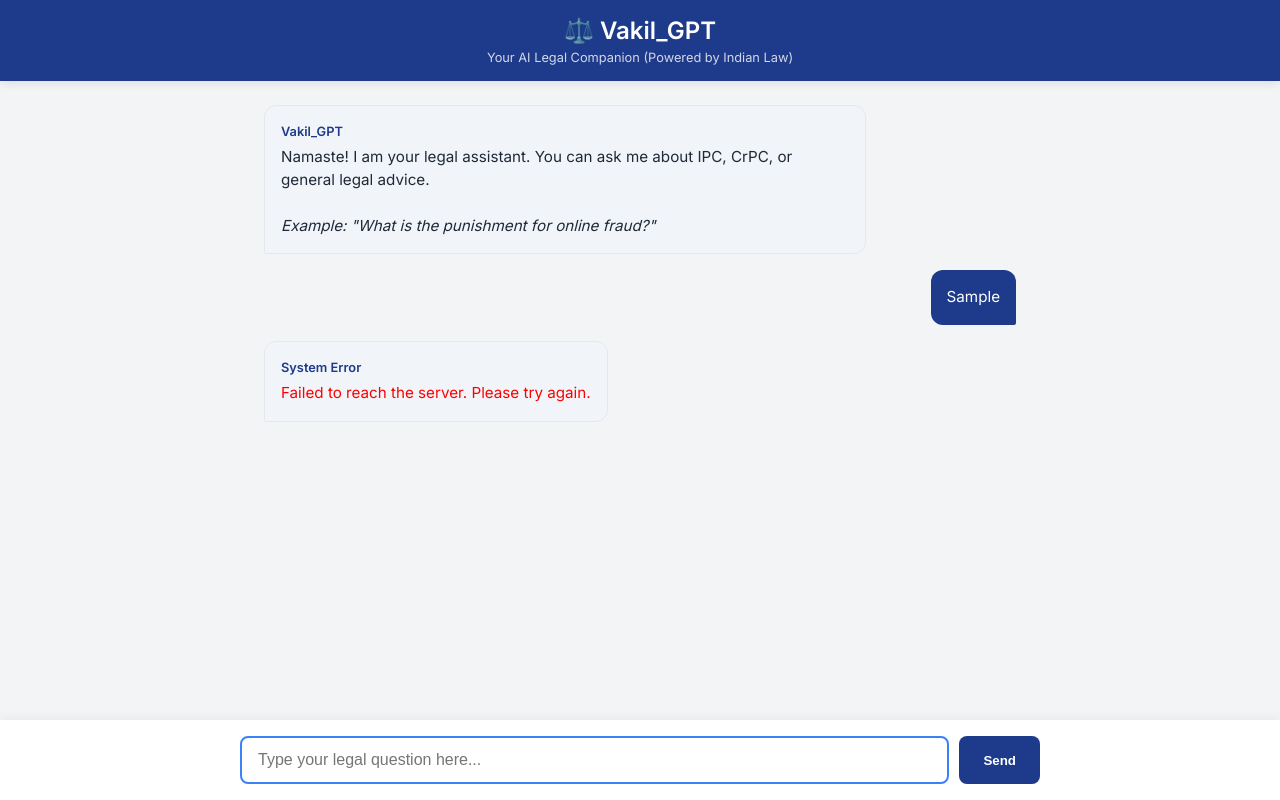
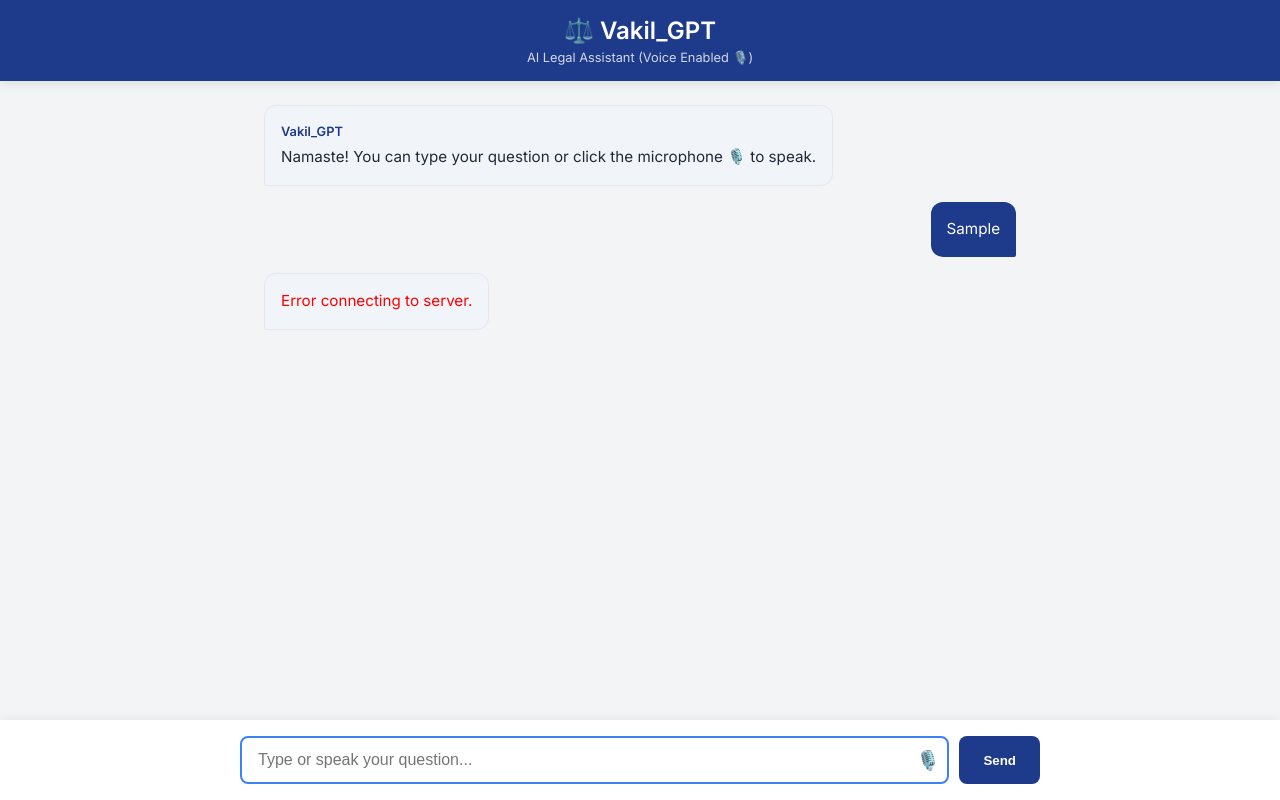
Before and after one commit to Jainankit1008/vakil-gpt, a website: page public/index.html in a window 1280 px wide. Both pictures are taken after typing "Sample" into the empty fields and a click on the button "Send". Drawn offline with Linux system fonts and the light colour scheme; no server answers.

Commit message:
Added Voice Recognition Feature

```diff
--- a/public/index.html
+++ b/public/index.html
@@ -3,15 +3,15 @@
 <head>
     <meta charset="UTF-8">
     <meta name="viewport" content="width=device-width, initial-scale=1.0">
-    <title>Vakil_GPT | Legal AI Assistant</title>
+    <title>Vakil_GPT | Voice Enabled</title>
     <link href="https://fonts.googleapis.com/css2?family=Inter:wght@400;600&display=swap" rel="stylesheet">
 
     <style>
-        /* --- 1. THEME & RESET --- */
+        /* --- 1. THEME --- */
         :root {
-            --primary: #1e3a8a; /* Royal Navy Blue */
-            --accent: #3b82f6;  /* Bright Blue */
-            --bg: #f3f4f6;      /* Light Gray Background */
+            --primary: #1e3a8a;
+            --accent: #3b82f6;
+            --bg: #f3f4f6;
             --chat-bg: #ffffff;
             --user-msg-bg: #1e3a8a;
             --bot-msg-bg: #f1f5f9;
@@ -34,7 +34,6 @@
             padding: 1rem;
             text-align: center;
             box-shadow: 0 2px 10px rgba(0,0,0,0.1);
-            flex-shrink: 0;
         }
         header h1 { font-size: 1.5rem; font-weight: 600; }
         header p { font-size: 0.8rem; opacity: 0.8; margin-top: 5px; }
@@ -43,7 +42,7 @@
         #chat-container {
             flex-grow: 1;
             padding: 1.5rem;
-            overflow-y: auto; /* Allows scrolling */
+            overflow-y: auto;
             display: flex;
             flex-direction: column;
             gap: 1rem;
@@ -52,44 +51,26 @@
             width: 100%;
         }
 
-        /* --- 4. MESSAGE BUBBLES --- */
         .message {
             max-width: 80%;
             padding: 1rem;
             border-radius: 12px;
             line-height: 1.5;
             font-size: 0.95rem;
-            position: relative;
             animation: fadeIn 0.3s ease;
         }
 
-        /* User Bubble (Right) */
-        .user {
-            align-self: flex-end;
-            background-color: var(--user-msg-bg);
-            color: white;
-            border-bottom-right-radius: 2px;
-        }
-
-        /* Bot Bubble (Left) */
-        .bot {
-            align-self: flex-start;
-            background-color: var(--bot-msg-bg);
-            color: #1f2937;
-            border-bottom-left-radius: 2px;
-            border: 1px solid #e5e7eb;
-        }
-
+        .user { align-self: flex-end; background-color: var(--user-msg-bg); color: white; border-bottom-right-radius: 2px; }
+        .bot { align-self: flex-start; background-color: var(--bot-msg-bg); color: #1f2937; border-bottom-left-radius: 2px; border: 1px solid #e5e7eb; }
         .bot strong { color: var(--primary); display: block; margin-bottom: 5px; font-size: 0.8rem; }
 
-        /* --- 5. INPUT AREA --- */
+        /* --- 4. INPUT AREA (Updated for Mic) --- */
         .input-area {
             background: white;
             padding: 1rem;
             box-shadow: 0 -2px 10px rgba(0,0,0,0.05);
             display: flex;
             justify-content: center;
-            flex-shrink: 0;
         }
 
         .input-wrapper {
@@ -97,21 +78,37 @@
             width: 100%;
             max-width: 800px;
             gap: 10px;
+            position: relative;
         }
 
         input {
             flex-grow: 1;
             padding: 0.8rem 1rem;
+            padding-right: 3rem; /* Space for mic icon */
             border: 2px solid #e5e7eb;
             border-radius: 8px;
             font-size: 1rem;
-            transition: border-color 0.2s;
             outline: none;
         }
-
         input:focus { border-color: var(--accent); }
 
-        button {
+        /* MIC BUTTON STYLE */
+        #micBtn {
+            position: absolute;
+            right: 100px; /* Position inside input but before Send button */
+            top: 50%;
+            transform: translateY(-50%);
+            background: none;
+            border: none;
+            cursor: pointer;
+            font-size: 1.2rem;
+            color: #6b7280;
+            transition: color 0.2s;
+        }
+        #micBtn:hover { color: var(--primary); }
+        #micBtn.listening { color: red; animation: pulse 1s infinite; }
+
+        button#sendBtn {
             padding: 0 1.5rem;
             background-color: var(--primary);
             color: white;
@@ -119,36 +116,27 @@
             border-radius: 8px;
             font-weight: 600;
             cursor: pointer;
-            transition: background 0.2s;
         }
 
-        button:hover { background-color: var(--accent); }
-        button:disabled { background-color: #ccc; cursor: not-allowed; }
-
-        /* --- 6. LOADING DOTS --- */
         .typing-indicator {
-            display: none; /* Hidden by default */
-            font-size: 0.8rem;
-            color: #6b7280;
-            margin-left: 10px;
-            margin-bottom: 10px;
+            font-size: 0.8rem; color: #6b7280; margin-left: 10px; margin-bottom: 10px; display: none;
         }
 
         @keyframes fadeIn { from { opacity: 0; transform: translateY(10px); } to { opacity: 1; transform: translateY(0); } }
+        @keyframes pulse { 0% { transform: translateY(-50%) scale(1); } 50% { transform: translateY(-50%) scale(1.2); } 100% { transform: translateY(-50%) scale(1); } }
     </style>
 </head>
 <body>
 
     <header>
         <h1>⚖️ Vakil_GPT</h1>
-        <p>Your AI Legal Companion (Powered by Indian Law)</p>
+        <p>AI Legal Assistant (Voice Enabled 🎙️)</p>
     </header>
 
     <div id="chat-container">
         <div class="message bot">
             <strong>Vakil_GPT</strong>
-            Namaste! I am your legal assistant. You can ask me about IPC, CrPC, or general legal advice. <br><br>
-            <em>Example: "What is the punishment for online fraud?"</em>
+            Namaste! You can type your question or click the microphone 🎙️ to speak.
         </div>
     </div>
 
@@ -156,7 +144,10 @@
 
     <div class="input-area">
         <div class="input-wrapper">
-            <input type="text" id="userInput" placeholder="Type your legal question here..." onkeypress="handleEnter(event)">
+            <input type="text" id="userInput" placeholder="Type or speak your question..." onkeypress="handleEnter(event)">
+
+            <button id="micBtn" onclick="toggleVoice()" title="Speak">🎙️</button>
+
             <button onclick="sendMessage()" id="sendBtn">Send</button>
         </div>
     </div>
@@ -165,9 +156,51 @@
         const chatContainer = document.getElementById('chat-container');
         const userInput = document.getElementById('userInput');
         const loader = document.getElementById('loader');
-        const sendBtn = document.getElementById('sendBtn');
+        const micBtn = document.getElementById('micBtn');
 
-        // Allow pressing "Enter" to send
+        // --- VOICE RECOGNITION SETUP ---
+        const SpeechRecognition = window.SpeechRecognition || window.webkitSpeechRecognition;
+        let recognition;
+
+        if (SpeechRecognition) {
+            recognition = new SpeechRecognition();
+            recognition.continuous = false; // Stop after one sentence
+            recognition.lang = 'en-IN'; // Indian English
+            recognition.interimResults = false;
+
+            recognition.onstart = function() {
+                micBtn.classList.add("listening");
+                userInput.placeholder = "Listening... Speak now";
+            };
+
+            recognition.onend = function() {
+                micBtn.classList.remove("listening");
+                userInput.placeholder = "Type or speak your question...";
+                // Auto send if text was captured
+                if (userInput.value.trim() !== "") {
+                    sendMessage();
+                }
+            };
+
+            recognition.onresult = function(event) {
+                const transcript = event.results[0][0].transcript;
+                userInput.value = transcript;
+            };
+        } else {
+            micBtn.style.display = 'none'; // Hide mic if browser doesn't support it
+            console.log("Web Speech API not supported in this browser.");
+        }
+
+        function toggleVoice() {
+            if (micBtn.classList.contains("listening")) {
+                recognition.stop();
+            } else {
+                recognition.start();
+            }
+            userInput.focus();
+        }
+
+        // --- STANDARD CHAT FUNCTIONS ---
         function handleEnter(e) {
             if (e.key === 'Enter') sendMessage();
         }
@@ -180,34 +213,21 @@
             const question = userInput.value.trim();
             if (!question) return;
 
-            // 1. Disable input while waiting
             userInput.value = '';
             userInput.disabled = true;
-            sendBtn.disabled = true;
             loader.style.display = 'block';
 
-            // 2. Add User Message
-            chatContainer.innerHTML += `
-                <div class="message user">
-                    ${question}
-                </div>`;
+            chatContainer.innerHTML += `<div class="message user">${question}</div>`;
             scrollToBottom();
 
             try {
-                // 3. Send to Server
                 const response = await fetch('/chat', {
                     method: 'POST',
                     headers: { 'Content-Type': 'application/json' },
-                    body: JSON.stringify({
-                        email: "test@vakilgpt.com",
-                        message: question
-                    })
+                    body: JSON.stringify({ email: "test@vakilgpt.com", message: question })
                 });
 
                 const data = await response.json();
-
-                // 4. Add AI Message
-                // Format the text: Replace newlines with <br> for better reading
                 const formattedReply = data.reply.replace(/\n/g, '<br>');
 
                 chatContainer.innerHTML += `
@@ -217,15 +237,9 @@
                     </div>`;
 
             } catch (error) {
-                chatContainer.innerHTML += `
-                    <div class="message bot" style="color: red;">
-                        <strong>System Error</strong>
-                        Failed to reach the server. Please try again.
-                    </div>`;
+                chatContainer.innerHTML += `<div class="message bot" style="color:red;">Error connecting to server.</div>`;
             } finally {
-                // 5. Reset UI
                 userInput.disabled = false;
-                sendBtn.disabled = false;
                 loader.style.display = 'none';
                 userInput.focus();
                 scrollToBottom();
```
